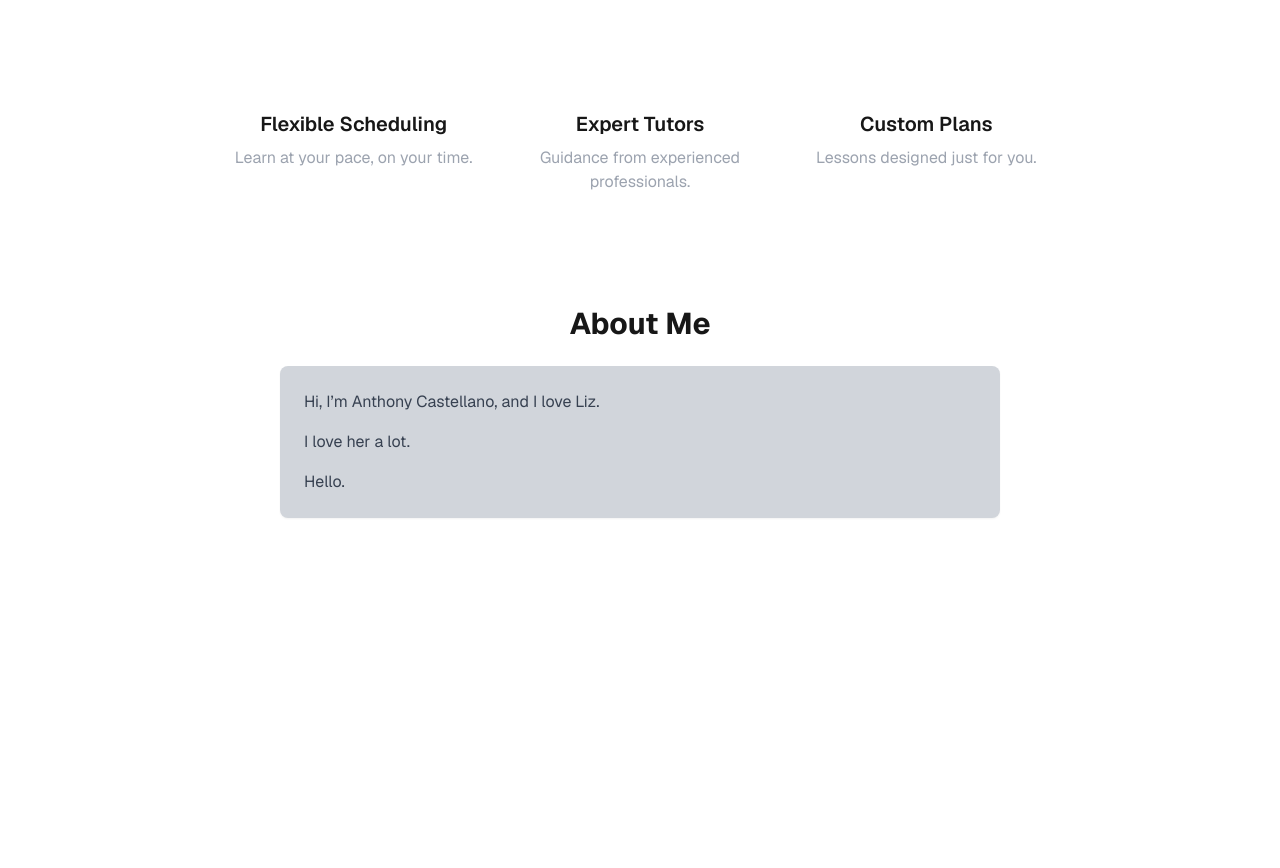
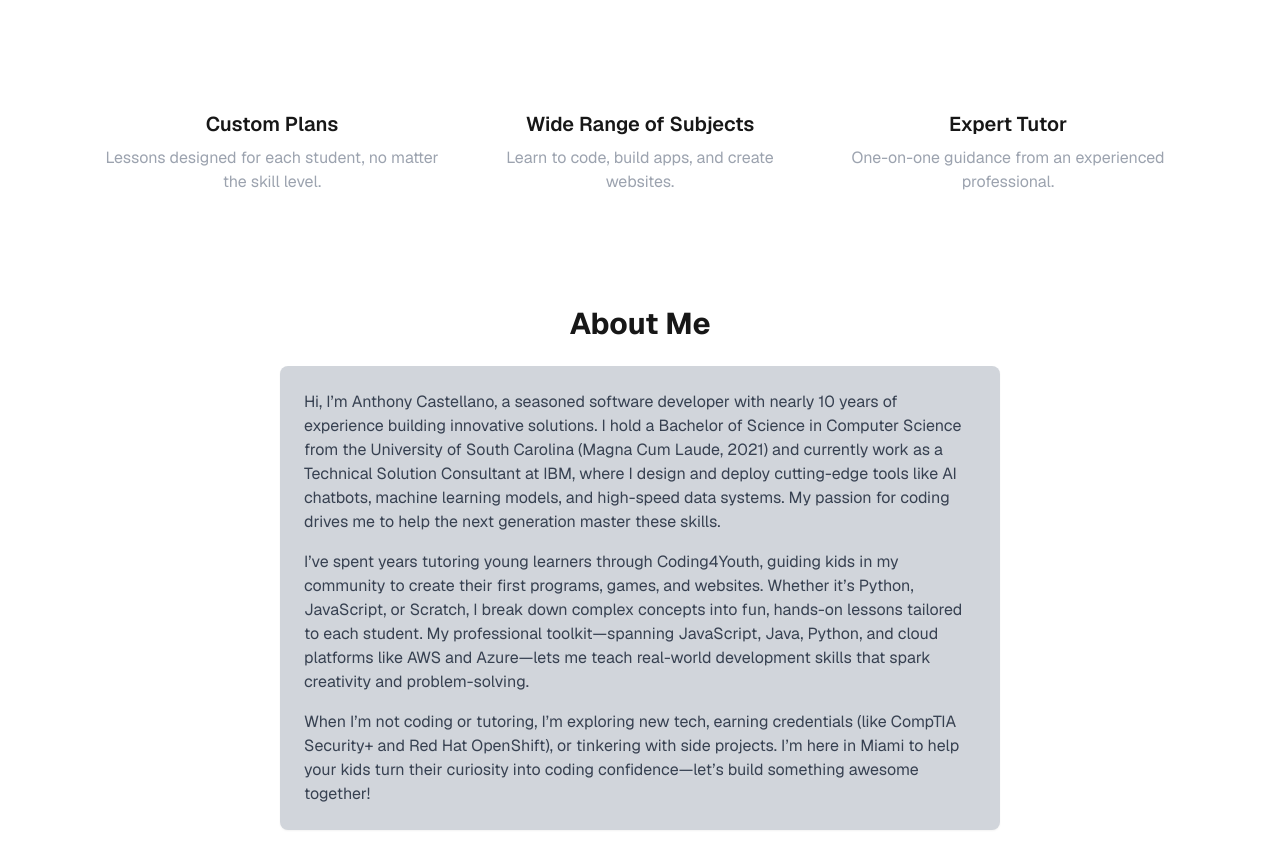
Before and after one commit to anthonycastellano/tutor-static-site, a Next.js app: page / in a window 1280 px wide. Shown: the part 598-1466 px from the top of the page. Before the commit the page ends 1308 px from the top, so only its background shows below. Built offline with nearby package versions, Linux system fonts and the light colour scheme.

Commit message:
edit about me, highlights

```diff
--- a/pages/index.tsx
+++ b/pages/index.tsx
@@ -40,7 +40,7 @@ export default function Home() {
   useEffect(() => {
     const headingElement = headingRef.current;
     const headingElementValue = headingElement?.dataset.value;
-      if (!headingElement || !headingElementValue ) return;
+    if (!headingElement || !headingElementValue) return;
 
     const letters: string = "ABCDEFGHIJKLMNOPQRSTUVWXYZ";
     let iteration: number = 0;
@@ -50,14 +50,14 @@ export default function Home() {
         .split("")
         .map((letter, index) => {
           if (index < iteration || letter === ' ') {
-              return headingElementValue [index];
+            return headingElementValue[index];
           }
 
           return letters[Math.floor(Math.random() * letters.length)];
         })
         .join("");
 
-      if (iteration >= headingElementValue .length) {
+      if (iteration >= headingElementValue.length) {
         clearInterval(interval);
       }
 
@@ -111,21 +111,21 @@ export default function Home() {
         </a>
       </main>
 
-      <div className={`md:hidden transition-opacity duration-300 ease-in-out${showArrow? "" : " opacity-0"}`}>Or scroll for details</div>
+      <div className={`md:hidden transition-opacity duration-300 ease-in-out${showArrow ? "" : " opacity-0"}`}>Or scroll for details</div>
       <DownArrow shown={showArrow} />
 
       <section className="flex flex-col md:flex-row gap-8 px-6 py-12 text-center">
         <div className="flex-1">
-          <h3 className="text-xl font-semibold mb-2">Flexible Scheduling</h3>
-          <p className="text-gray-400">Learn at your pace, on your time.</p>
+          <h3 className="text-xl font-semibold mb-2">Custom Plans</h3>
+          <p className="text-gray-400">Lessons designed for each student, no matter the skill level.</p>
         </div>
         <div className="flex-1">
-          <h3 className="text-xl font-semibold mb-2">Expert Tutors</h3>
-          <p className="text-gray-400">Guidance from experienced professionals.</p>
+          <h3 className="text-xl font-semibold mb-2">Wide Range of Subjects</h3>
+          <p className="text-gray-400">Learn to code, build apps, and create websites.</p>
         </div>
         <div className="flex-1">
-          <h3 className="text-xl font-semibold mb-2">Custom Plans</h3>
-          <p className="text-gray-400">Lessons designed just for you.</p>
+          <h3 className="text-xl font-semibold mb-2">Expert Tutor</h3>
+          <p className="text-gray-400">One-on-one guidance from an experienced professional.</p>
         </div>
       </section>
 
@@ -133,19 +133,24 @@ export default function Home() {
         <h2 className="text-3xl font-bold mb-6 text-center">About Me</h2>
         <div className="bg-gray-300 p-6 rounded-lg shadow-sm text-gray-700">
           <p className="mb-4">
-            Hi, I’m Anthony Castellano, and I love Liz.
+            Hi, I’m Anthony Castellano, a seasoned software developer with nearly 10 years of experience building innovative solutions.
+            I hold a Bachelor of Science in Computer Science from the University of South Carolina (Magna Cum Laude, 2021) and currently
+            work as a Technical Solution Consultant at IBM, where I design and deploy cutting-edge tools like AI chatbots, machine learning
+            models, and high-speed data systems. My passion for coding drives me to help the next generation master these skills.
           </p>
           <p className="mb-4">
-            I love her a lot.
+            I’ve spent years tutoring young learners through Coding4Youth, guiding kids in my community to create their first programs, games,
+            and websites. Whether it’s Python, JavaScript, or Scratch, I break down complex concepts into fun, hands-on lessons tailored to
+            each student. My professional toolkit—spanning JavaScript, Java, Python, and cloud platforms like AWS and Azure—lets me teach
+            real-world development skills that spark creativity and problem-solving.
           </p>
           <p>
-            Hello.
+            When I’m not coding or tutoring, I’m exploring new tech, earning credentials (like CompTIA Security+ and Red Hat OpenShift), or
+            tinkering with side projects. I’m here in Miami to help your kids turn their curiosity into coding confidence—let’s build
+            something awesome together!
           </p>
         </div>
       </section>
-
-      <footer className="text-gray-500 text-sm py-6">
-      </footer>
     </div>
   );
 }
```
Lines whose indentation alone changed are shown as unchanged.
